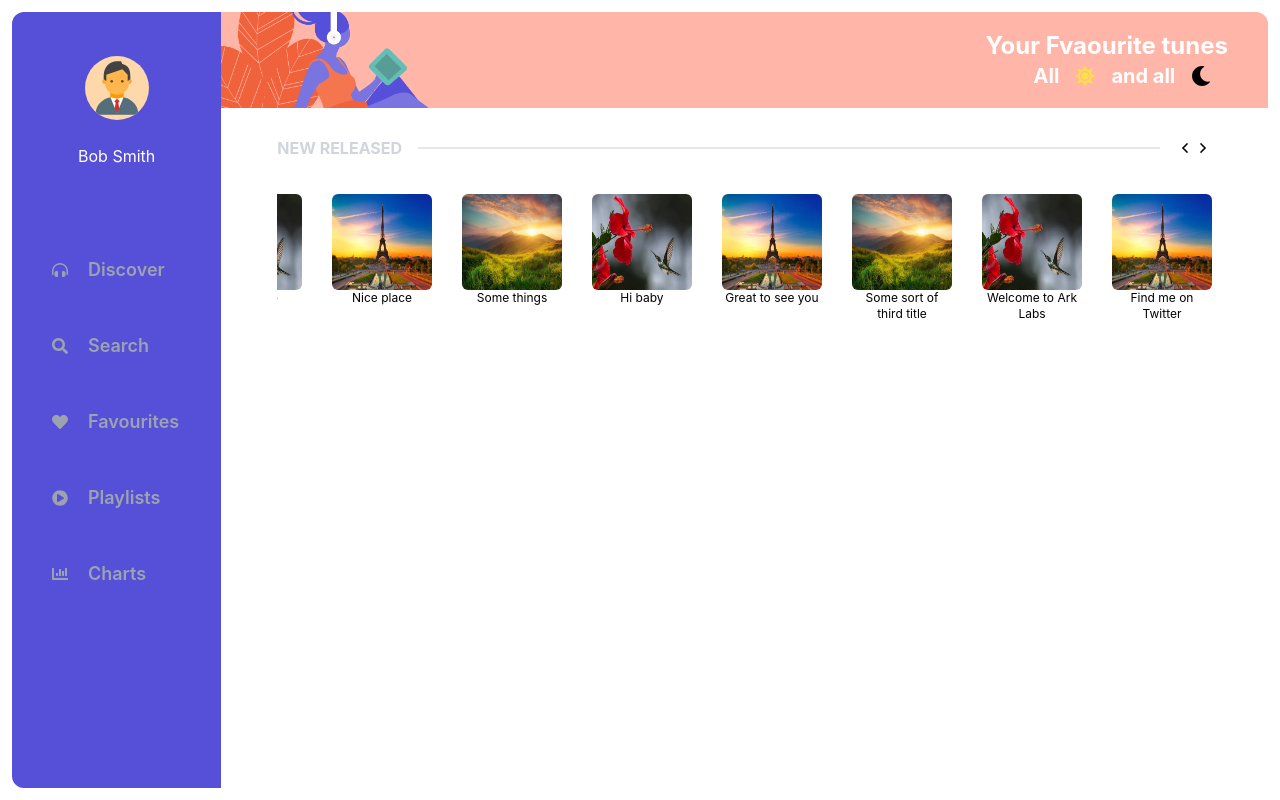
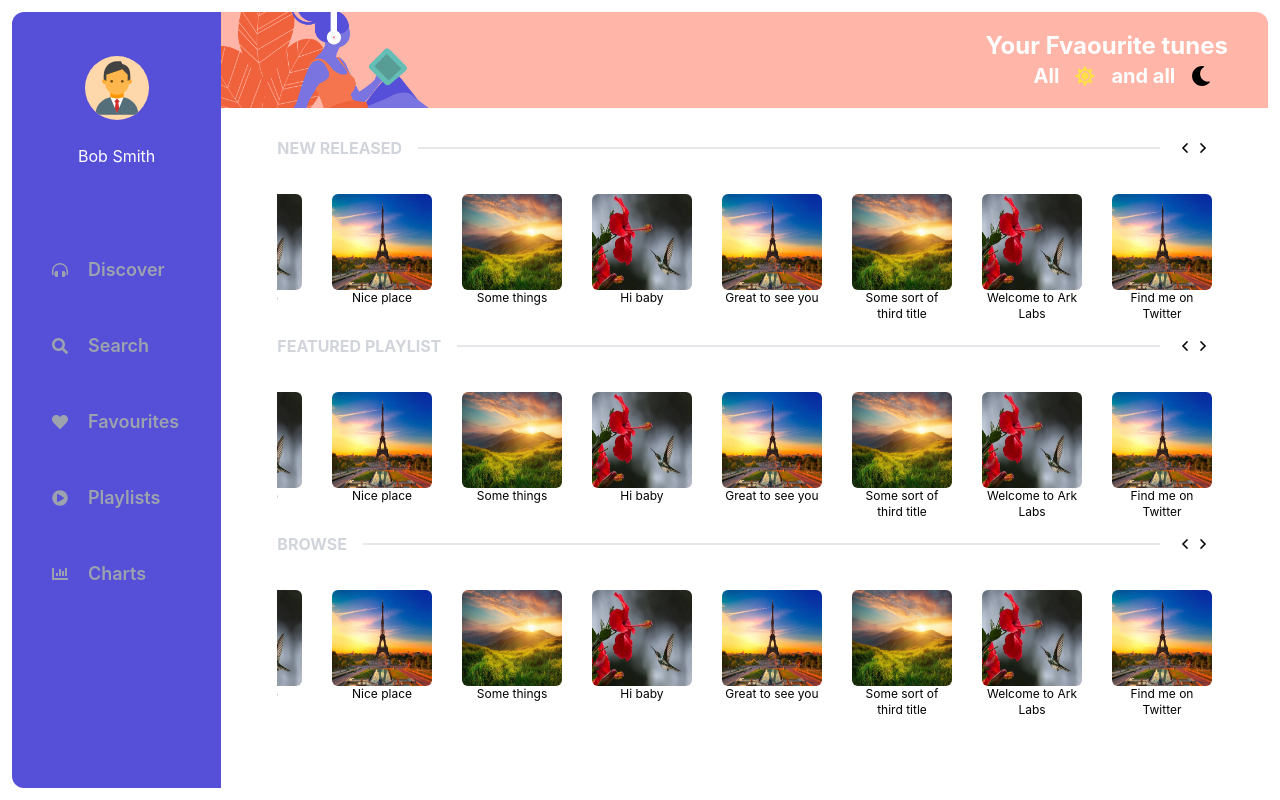
Before and after one commit to JKhaledJ/spotify_react, a React (Create React App) app: page / in a window 1280 px wide. Built offline with nearby package versions, Linux system fonts and the light colour scheme.

Commit message:
created local context inside section component

```diff
--- a/src/App.js
+++ b/src/App.js
@@ -1,17 +1,14 @@
 import "./App.css";
 import Body from "./components/body/Body";
 import Sidebar from "./components/sidebar/Sidebar";
-import SliderState from "./contexts/SliderState";
 function App() {
   return (
-    <SliderState>
       <div className="p-3 h-screen">
         <div className="h-full rounded-xl flex">
           <Sidebar />
           <Body />
         </div>
       </div>
-    </SliderState>
   );
 }
 
--- a/src/components/body/Body.js
+++ b/src/components/body/Body.js
@@ -2,13 +2,90 @@ import React from "react";
 import Header from "./header/Header";
 import Section from "./Section";
 export default function Body() {
+  var resources = [
+    {
+      title: "Find me on Twitter",
+      link: "https://twitter.com/kendalmintcode",
+      imageUrl: "images/sliderImages/1.jpg",
+    },
+    {
+      title: "Welcome to Ark Labs",
+      link: "https://ark-labs.co.uk",
+      imageUrl: "images/sliderImages/2.jpg",
+    },
+    {
+      title: "Some sort of third title",
+      link: "https://twitter.com/kendalmintcode",
+      imageUrl: "images/sliderImages/3.jpg",
+    },
+    {
+      title: "Great to see you",
+      link: "https://twitter.com/kendalmintcode",
+      imageUrl: "images/sliderImages/1.jpg",
+    },
+    {
+      title: "Hi baby",
+      link: "https://ark-labs.co.uk",
+      imageUrl: "images/sliderImages/2.jpg",
+    },
+    {
+      title: "Some things",
+      link: "https://twitter.com/kendalmintcode",
+      imageUrl: "images/sliderImages/3.jpg",
+    },
+    {
+      title: "Nice place",
+      link: "https://twitter.com/kendalmintcode",
+      imageUrl: "images/sliderImages/1.jpg",
+    },
+    {
+      title: "Great job",
+      link: "https://ark-labs.co.uk",
+      imageUrl: "images/sliderImages/2.jpg",
+    },
+    {
+      title: "Just a sample",
+      link: "https://twitter.com/kendalmintcode",
+      imageUrl: "images/sliderImages/3.jpg",
+    },
+    {
+      title: "Nice place",
+      link: "https://twitter.com/kendalmintcode",
+      imageUrl: "images/sliderImages/1.jpg",
+    },
+    {
+      title: "Great job",
+      link: "https://ark-labs.co.uk",
+      imageUrl: "images/sliderImages/2.jpg",
+    },
+    {
+      title: "Just a sample",
+      link: "https://twitter.com/kendalmintcode",
+      imageUrl: "images/sliderImages/3.jpg",
+    },
+    {
+      title: "Just a sample",
+      link: "https://twitter.com/kendalmintcode",
+      imageUrl: "images/sliderImages/3.jpg",
+    },
+    {
+      title: "Just a sample",
+      link: "https://twitter.com/kendalmintcode",
+      imageUrl: "images/sliderImages/3.jpg",
+    },
+    {
+      title: "Just a sample",
+      link: "https://twitter.com/kendalmintcode",
+      imageUrl: "images/sliderImages/3.jpg",
+    },
+  ];
   return (
     <div className="flex flex-col w-5/6">
       <Header />
       <div className="max-h-screen overflow-y-scroll px-14 mt-7">
-        <Section title="New Released" />
-        {/* <Section title="Featured playlist" />
-        <Section title="Browse" /> */}
+        <Section title="New Released" resources = {resources} />
+        <Section title="Featured playlist"  resources = {resources}/>
+        <Section title="Browse" resources = {resources}/>
       </div>
     </div>
   );
--- a/src/components/body/section.js
+++ b/src/components/body/section.js
@@ -1,86 +1,10 @@
-import React, { useContext, useRef } from "react";
+import React, { createContext, useRef, useState } from "react";
 import Slider from "../shared/slider/Slider";
 import "../shared/slider/styles.css";
-import { SliderContext } from "../../contexts/SliderContexts";
 
-export default function Section({ title }) {
-  var resources = [
-    {
-      title: "Find me on Twitter",
-      link: "https://twitter.com/kendalmintcode",
-      imageUrl: "images/sliderImages/1.jpg",
-    },
-    {
-      title: "Welcome to Ark Labs",
-      link: "https://ark-labs.co.uk",
-      imageUrl: "images/sliderImages/2.jpg",
-    },
-    {
-      title: "Some sort of third title",
-      link: "https://twitter.com/kendalmintcode",
-      imageUrl: "images/sliderImages/3.jpg",
-    },
-    {
-      title: "Great to see you",
-      link: "https://twitter.com/kendalmintcode",
-      imageUrl: "images/sliderImages/1.jpg",
-    },
-    {
-      title: "Hi baby",
-      link: "https://ark-labs.co.uk",
-      imageUrl: "images/sliderImages/2.jpg",
-    },
-    {
-      title: "Some things",
-      link: "https://twitter.com/kendalmintcode",
-      imageUrl: "images/sliderImages/3.jpg",
-    },
-    {
-      title: "Nice place",
-      link: "https://twitter.com/kendalmintcode",
-      imageUrl: "images/sliderImages/1.jpg",
-    },
-    {
-      title: "Great job",
-      link: "https://ark-labs.co.uk",
-      imageUrl: "images/sliderImages/2.jpg",
-    },
-    {
-      title: "Just a sample",
-      link: "https://twitter.com/kendalmintcode",
-      imageUrl: "images/sliderImages/3.jpg",
-    },
-    {
-      title: "Nice place",
-      link: "https://twitter.com/kendalmintcode",
-      imageUrl: "images/sliderImages/1.jpg",
-    },
-    {
-      title: "Great job",
-      link: "https://ark-labs.co.uk",
-      imageUrl: "images/sliderImages/2.jpg",
-    },
-    {
-      title: "Just a sample",
-      link: "https://twitter.com/kendalmintcode",
-      imageUrl: "images/sliderImages/3.jpg",
-    },
-    {
-      title: "Just a sample",
-      link: "https://twitter.com/kendalmintcode",
-      imageUrl: "images/sliderImages/3.jpg",
-    },
-    {
-      title: "Just a sample",
-      link: "https://twitter.com/kendalmintcode",
-      imageUrl: "images/sliderImages/3.jpg",
-    },
-    {
-      title: "Just a sample",
-      link: "https://twitter.com/kendalmintcode",
-      imageUrl: "images/sliderImages/3.jpg",
-    },
-  ];
+export const SliderContext = createContext();
+export default function Section({ title, resources }) {
+  const [sliderTranslateX, setSliderTranslateX] = useState(0);
   const cRef = useRef();
   const setting = {
     dragSpeed: 1,
@@ -89,15 +13,14 @@ export default function Section({ title }) {
     itemSideOffsets: 15,
   };
 
-  const {sliderTranslateX, setSliderTranslateXContext} = useContext(SliderContext);
   function prevSlide() {
     const end = resources.length * (setting.itemWidth + 2 * setting.itemSideOffsets) - 30 - cRef.current.offsetWidth;
     const slideSize = end / 5;
     var tempSlideSize = sliderTranslateX + slideSize;
     if(tempSlideSize >= end)
-      setSliderTranslateXContext(end);
+    setSliderTranslateX(end);
     else
-      setSliderTranslateXContext(tempSlideSize);
+    setSliderTranslateX(tempSlideSize);
   }
 
   function nextSlide() {
@@ -105,10 +28,10 @@ export default function Section({ title }) {
     const slideSize = end / 5;
     var tempSlideSize = sliderTranslateX - slideSize;
     if (tempSlideSize < 0) {
-      setSliderTranslateXContext(0);
+      setSliderTranslateX(0);
     }
     else{
-      setSliderTranslateXContext(tempSlideSize);
+      setSliderTranslateX(tempSlideSize);
     }
   }
 
@@ -134,7 +57,14 @@ export default function Section({ title }) {
         </button>
       </div>
       <div className="mt-6 flex gap-2" ref={cRef}>
-        <Slider resources={resources} setting={setting} />
+      <SliderContext.Provider
+          value={{
+              sliderTranslateX: sliderTranslateX,
+              setSliderTranslateX: setSliderTranslateX,
+          }}
+        >
+          <Slider resources={resources} setting={setting} />
+        </SliderContext.Provider>
       </div>
     </div>
   );
--- a/src/components/shared/slider/Carousel.js
+++ b/src/components/shared/slider/Carousel.js
@@ -1,5 +1,5 @@
 import React, { useContext, useRef, useState } from "react";
-import { SliderContext } from "../../../contexts/SliderContexts";
+import { SliderContext } from "../../body/Section";
 import "./styles.css";
 
 export default function Carousel(props) {
@@ -11,7 +11,7 @@ export default function Carousel(props) {
   });
   const {
     sliderTranslateX,
-    setSliderTranslateXContext
+    setSliderTranslateX
   } = useContext(SliderContext);
   const cRef = useRef();
 
@@ -62,7 +62,7 @@ function handleMouseMove(e) {
 
   const x = e.pageX - carousel.offsetLeft;
   const walk = (x - startX) * props.dragSpeed;
-  setSliderTranslateXContext(transLeftOffset + walk);
+  setSliderTranslateX(transLeftOffset + walk);
 }
 
 // handle Snap To Sides
@@ -88,8 +88,8 @@ function handleSnap() {
         transition: transform 0.5s cubic-bezier(.25,.72,.51,.96);
       `;
     }
-    if(sliderTranslateX < 0) setSliderTranslateXContext(0);
-    if(sliderTranslateX > end) setSliderTranslateXContext(end);
+    if(sliderTranslateX < 0) setSliderTranslateX(0);
+    if(sliderTranslateX > end) setSliderTranslateX(end);
 }
 
 // helper Function
--- a/src/contexts/SliderContexts.js
+++ /dev/null
@@ -1,2 +0,0 @@
-import { createContext } from "react";
-export const SliderContext = createContext();
--- a/src/contexts/SliderState.js
+++ /dev/null
@@ -1,19 +0,0 @@
-import React, { useState } from "react";
-import { SliderContext } from "./SliderContexts";
-export default function SliderState(props) {
-    const [sliderTranslateX, setSliderTranslateX] = useState(0);
-    function setSliderTranslateXContext(val) {
-        setSliderTranslateX(val);
-    }
-    return (
-        <SliderContext.Provider
-            value={{
-                sliderTranslateX: sliderTranslateX,
-                setSliderTranslateX: setSliderTranslateX,
-                setSliderTranslateXContext: setSliderTranslateXContext,
-            }}
-        >
-            {props.children}
-        </SliderContext.Provider>
-    );
-}
```
